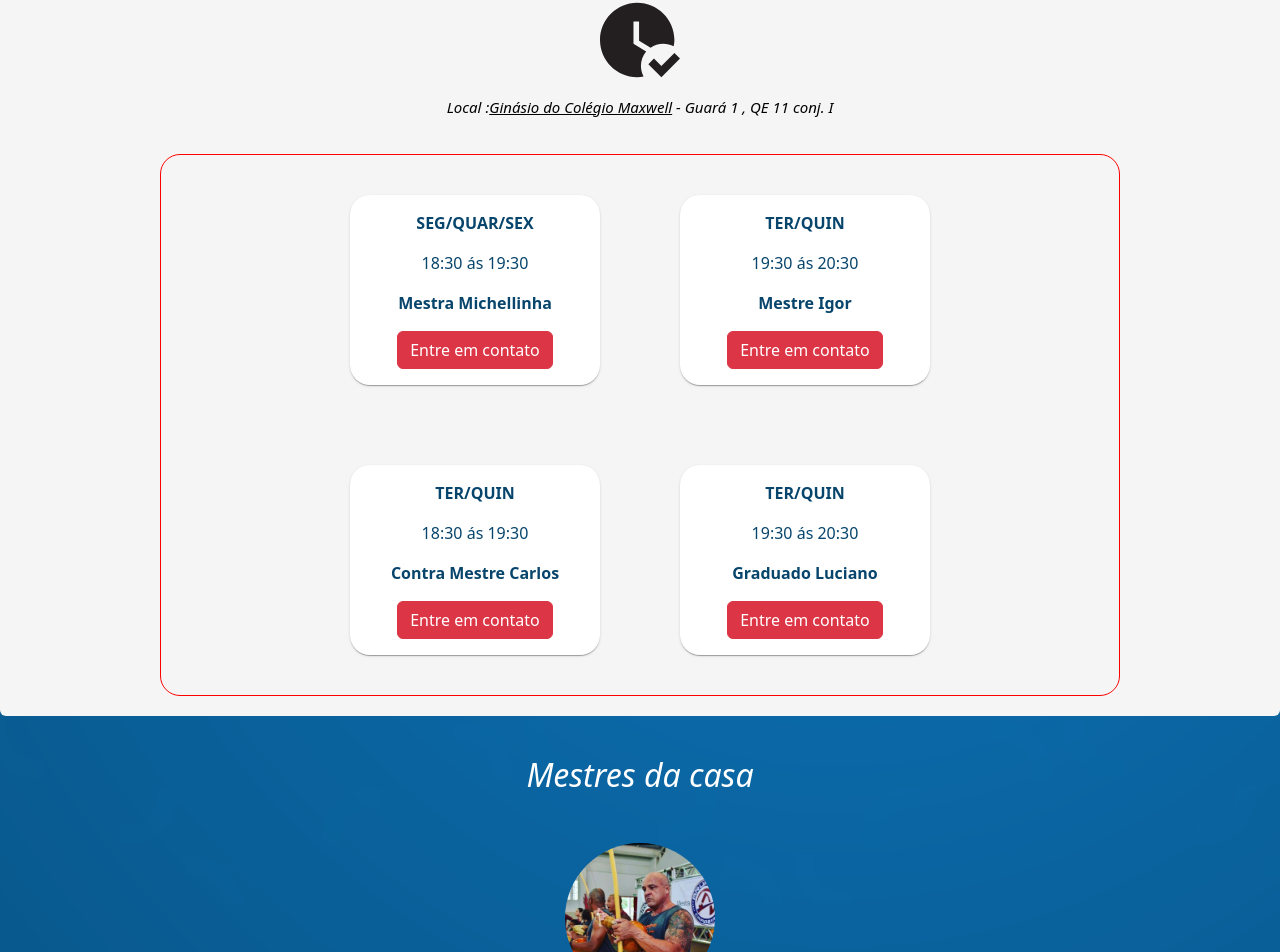
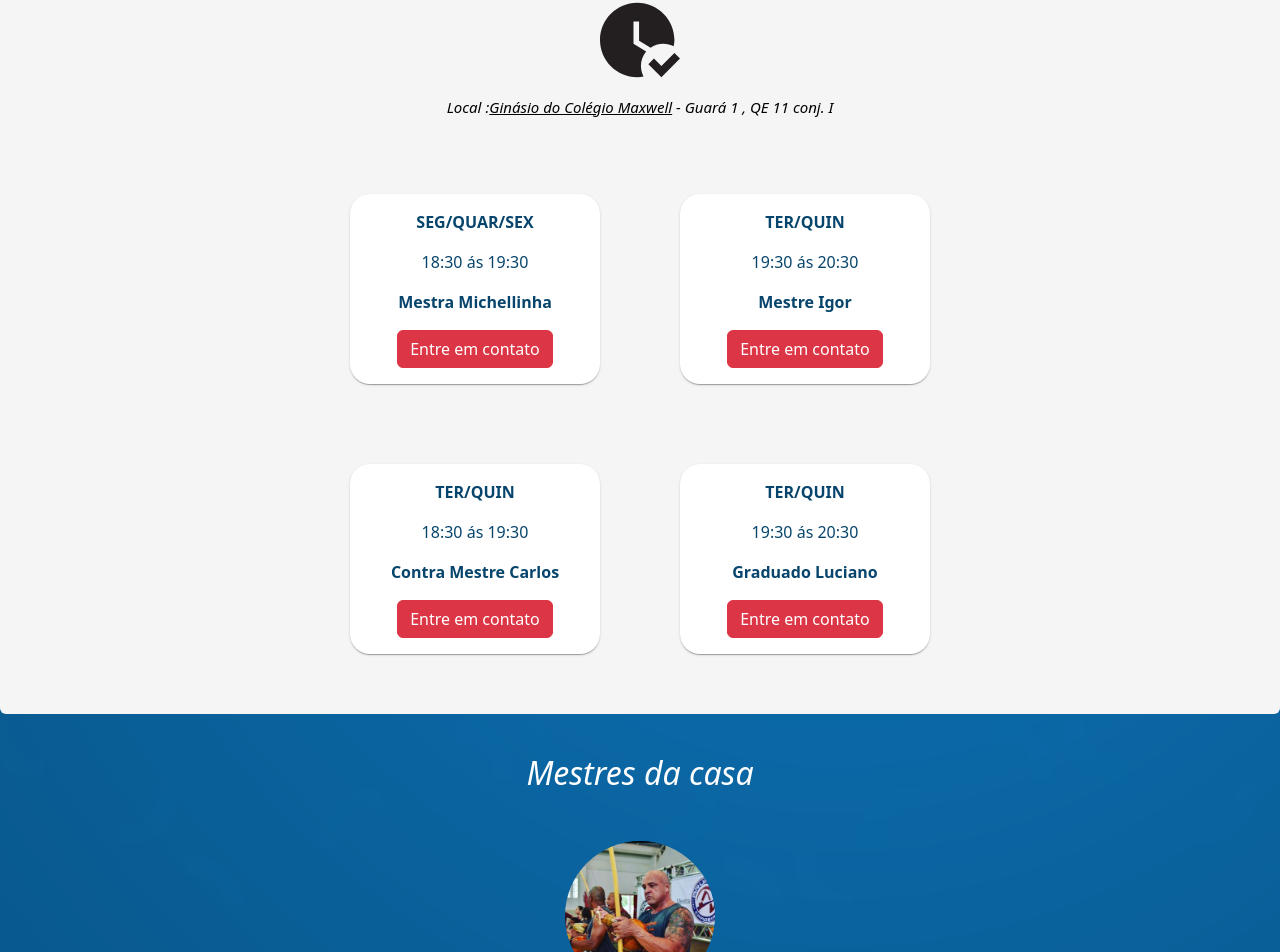
Before and after one commit to LucaMaia/PrototipoSiteAruanda, a Next.js app: page / in a window 1280 px wide. Shown: the part 1105-2057 px from the top of the page. Built offline with nearby package versions, Linux system fonts and the light colour scheme.

Commit message:
alinhamento-horarios

```diff
--- a/subpages/Horarios/Horario.module.css
+++ b/subpages/Horarios/Horario.module.css
@@ -12,7 +12,6 @@
     border-radius:20px;
     display:flex;
     justify-content:center;
-    border:1px solid red
 }
 
 
```
